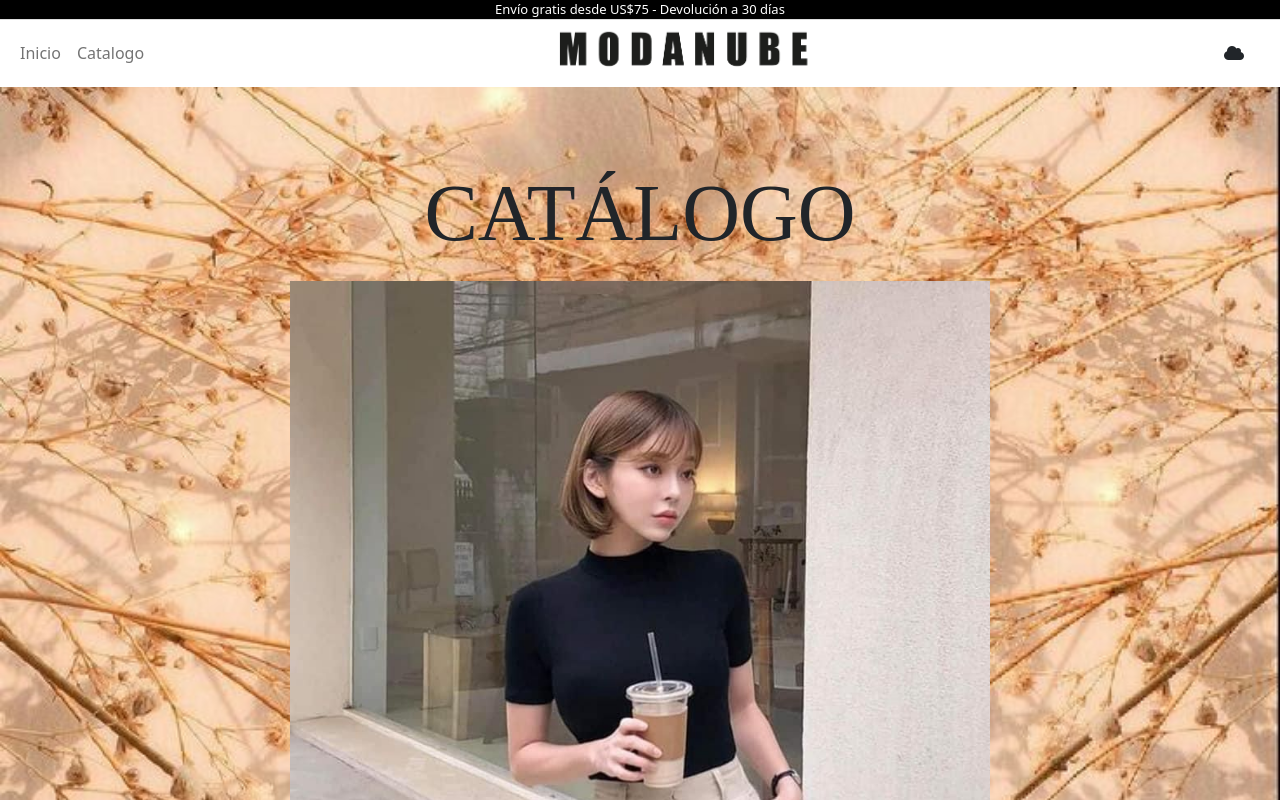
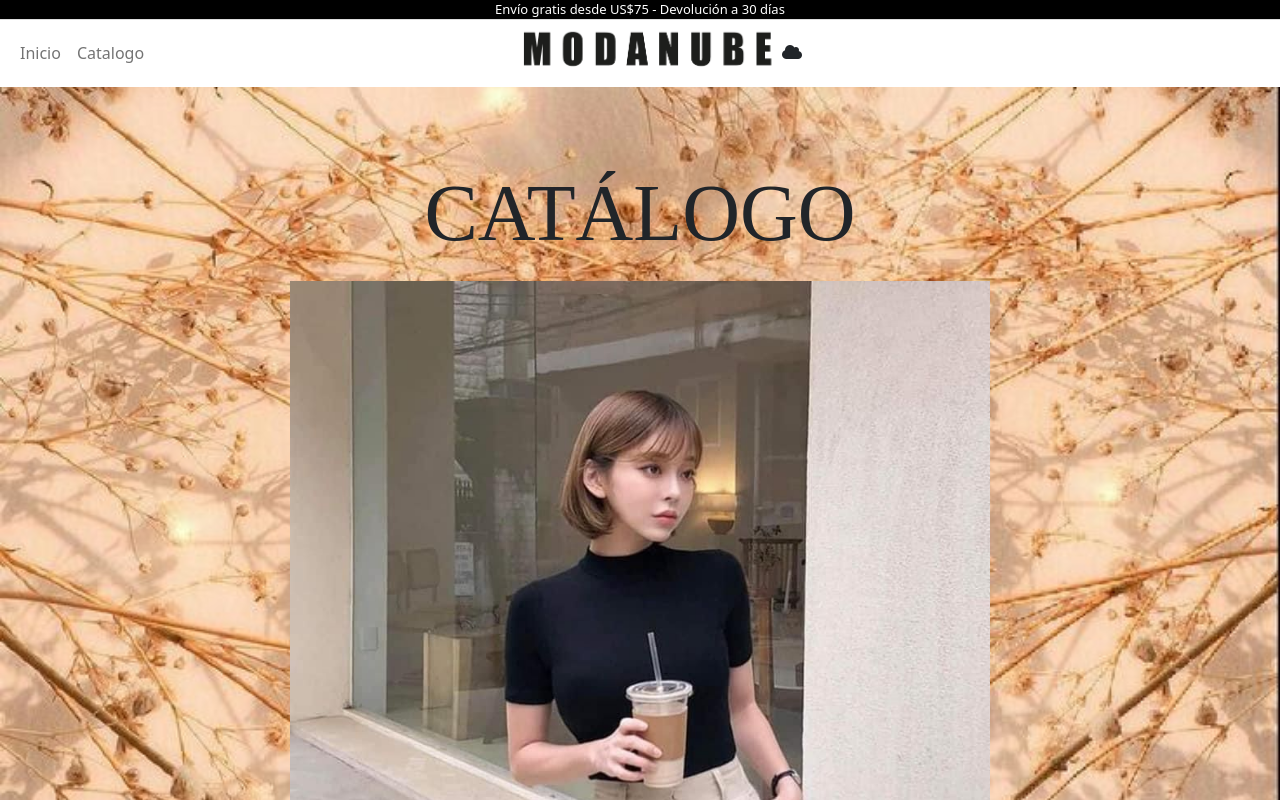
Before and after one commit to SeguraElias/moda-nube, a React (Vite) app in the folder moda-nube/: page / in a window 1280 px wide. Shown: the top 800 px of the page. Built offline with nearby package versions, Linux system fonts and the light colour scheme.

Commit message:
cambio de posicion el icono del navbar

```diff
--- a/moda-nube/src/catalog/components/Navbar.jsx
+++ b/moda-nube/src/catalog/components/Navbar.jsx
@@ -29,11 +29,15 @@ export const Navbar = () => {
           </div>
         </div>
 
-        <img className="logo-nav img-fluid" src={logoModaNube} alt="Logo ModaNube" />
+        <div className='pe-5'>
+          <img className="logo-nav img-fluid" src={logoModaNube} alt="Logo ModaNube" />
+          <i className="fas fa-cloud"></i>
+
+        </div>
 
         <div className="nav-right">
-          <div className="icon-container me-4" onClick={toggleSearch}>
-            <i className="fas fa-cloud"></i>
+          <div className="icon-container me-5" onClick={toggleSearch}>
+
           </div>
         </div>
       </div>
```
